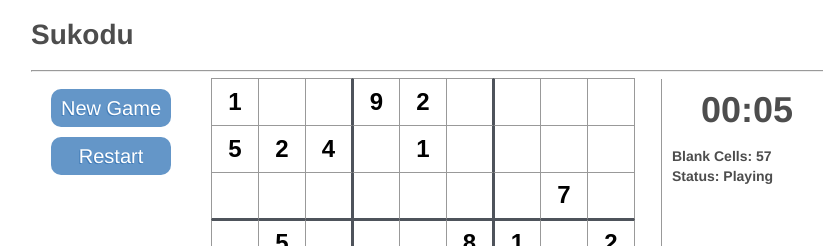
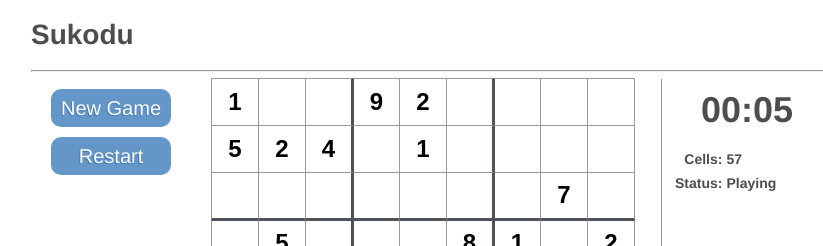
Before and after one commit to chunliu/sudoku, a React app: page / in a window 1280 px wide. Shown: the top 246 px of the page, without its empty margins (184-1007 px from the left). Built offline with nearby package versions, Linux system fonts and the light colour scheme; the HTML template or start-up script is replaced by a standard one.

Commit message:
Fixed clock issue

```diff
--- a/src/components/board/Clock.tsx
+++ b/src/components/board/Clock.tsx
@@ -21,8 +21,10 @@ export class Clock extends React.Component<IClockProps, IClockState> {
         return <div>{this.getFormattedIntervals()}</div>;
     }
     private componentDidMount() {
-        this.setState({startTime: Date.now()});
-        this.toggleTimer(true);
+        if (this.props.start) {
+            this.setState({startTime: Date.now()});
+            this.toggleTimer(true);
+        }
     }
     private componentWillReceiveProps(nextProps: IClockProps) {
         if (this.props.start !== nextProps.start) {
@@ -35,14 +37,14 @@ export class Clock extends React.Component<IClockProps, IClockState> {
         }
     }
     private toggleTimer(start: boolean) {
-        let timerId = this.state.startTime;
         if (start) {
-            timerId = setInterval(() => {
+            const timerId = window.setInterval(() => {
                 this.tick();
             }, 1000);
             this.setState({timerId});
         } else {
-            clearInterval(timerId);
+            console.log("stop timer");
+            window.clearInterval(this.state.timerId);
         }
     }
     private tick() {
--- a/src/components/board/RightSideBar.tsx
+++ b/src/components/board/RightSideBar.tsx
@@ -20,8 +20,16 @@ class RightSideBarComponent extends React.Component<IRightSideBarProps, {}> {
         return (
             <div className={this.props.className}>
                 <StyledTimerDiv><Clock start={this.props.gameStatus === GameStatus.Playing} /></StyledTimerDiv>
-                <StyledDiv>Blank Cells: {this.props.fillingCount}</StyledDiv>
-                <StyledDiv>Status: {this.printGameStatus(this.props.gameStatus)}</StyledDiv>
+                <StyledTable>
+                    <tr>
+                        <StyledTd>Cells:</StyledTd>
+                        <td>{this.props.fillingCount}</td>
+                    </tr>
+                    <tr>
+                        <StyledTd>Status:</StyledTd>
+                        <td>{this.printGameStatus(this.props.gameStatus)}</td>
+                    </tr>
+                </StyledTable>
             </div>
         );
     }
@@ -45,7 +53,6 @@ class RightSideBarComponent extends React.Component<IRightSideBarProps, {}> {
         }
     }
 }
-
 const StyledRightSideBar = styled(RightSideBarComponent)`
     width: 150px;
     height: 500px;
@@ -53,8 +60,12 @@ const StyledRightSideBar = styled(RightSideBarComponent)`
     border-left: 1px solid #999;
     padding: 10px;
 `;
-const StyledDiv = styled.div`
-    font: bold 14px 'Helvetica Neue', Helvetica, Arial, sans-serif;
+const StyledTable = styled.table`
+    font-weight: bold;
+    font-size: 14px;
+`;
+const StyledTd = styled.td`
+    text-align: right;
     line-height: 20px;
 `;
 const StyledTimerDiv = styled.div`
--- a/src/redux/configureStore.ts
+++ b/src/redux/configureStore.ts
@@ -3,7 +3,7 @@ import thunk from "redux-thunk";
 import "whatwg-fetch";
 import {random} from "lodash";
 import {rootReducer} from "./sudokuReducer";
-import {devToolsEnhancer, composeWithDevTools} from "redux-devtools-extension";
+import {devToolsEnhancer, composeWithDevTools} from "redux-devtools-extension/developmentOnly";
 import {ISudoku, ROWS, COLS, Sudoku} from "../core/sudokuClass";
 import {sudokuGrids} from "../core/sudokuGrids";
 import {loadGridSuccess, statusUpdate,
@@ -11,12 +11,19 @@ import {loadGridSuccess, statusUpdate,
 import {GameStatus, ISudokuState, ISudokuReducerState} from "./types";
 
 export const configureStore = () => {
-    return createStore(
-        rootReducer,
-        composeWithDevTools(
+    if (process.env.NODE_ENV === "production") {
+        return createStore(
+            rootReducer,
             applyMiddleware(thunk),
-        ),
-    );
+        );
+    } else {
+        return createStore(
+            rootReducer,
+            composeWithDevTools(
+                applyMiddleware(thunk),
+            ),
+        );
+    }
 };
 export const loadPuzzle = () => {
     return (dispatch: Dispatch<{}>) => {
--- a/tsconfig.json
+++ b/tsconfig.json
@@ -1,6 +1,6 @@
 {
     "compilerOptions": {
-        "outDir": "./dist/",
+        "outDir": "./built/",
         "module": "commonjs",
         "target": "es5",
         "noImplicitAny": true,
--- a/webpack.config.js
+++ b/webpack.config.js
@@ -65,6 +65,11 @@ module.exports = {
         ]
     },
     plugins: [
+        // new webpack.DefinePlugin({
+        //     'process.env': {
+        //         'NODE_ENV': JSON.stringify('production')
+        //     }
+        // }),
         new webpack.HotModuleReplacementPlugin(),
         // enable HMR globally
         new webpack.NamedModulesPlugin(),
```
Also changed, not shown: package.json (+7 -2 lines), webpack.prod.config.js (added, +43 -0 lines), 1 other file (tests, documents, lock files or other folders).
